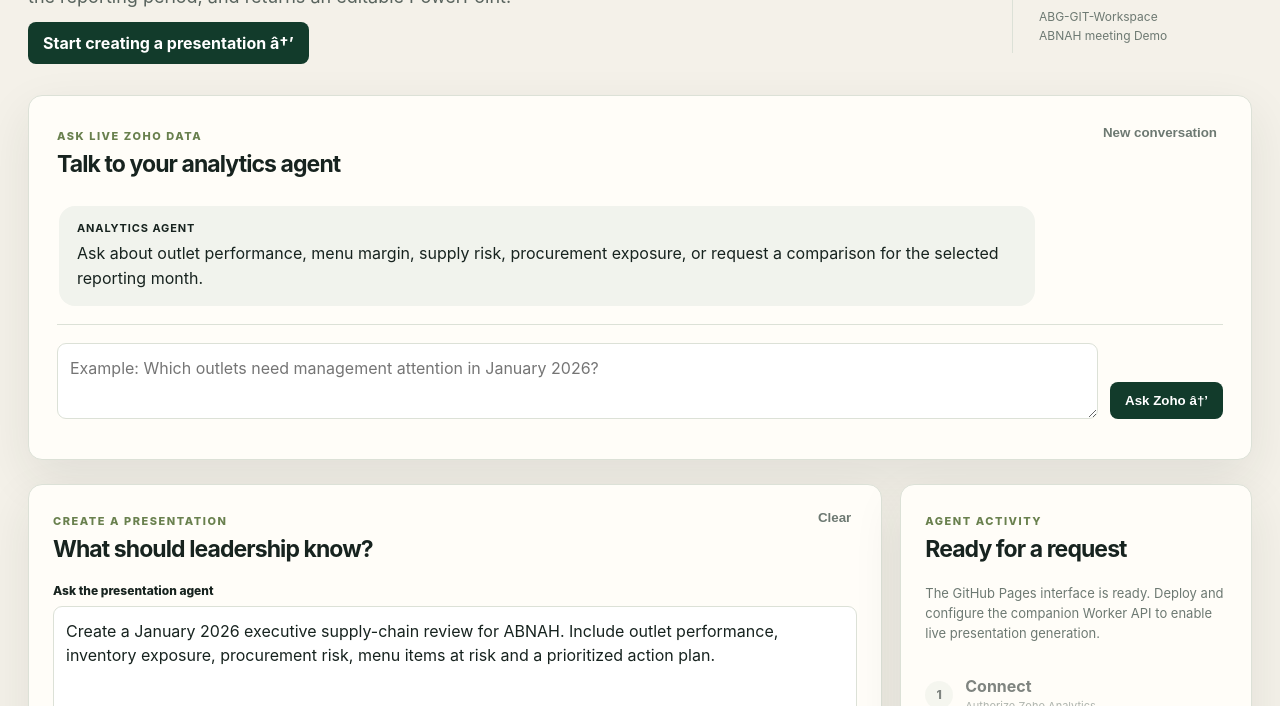
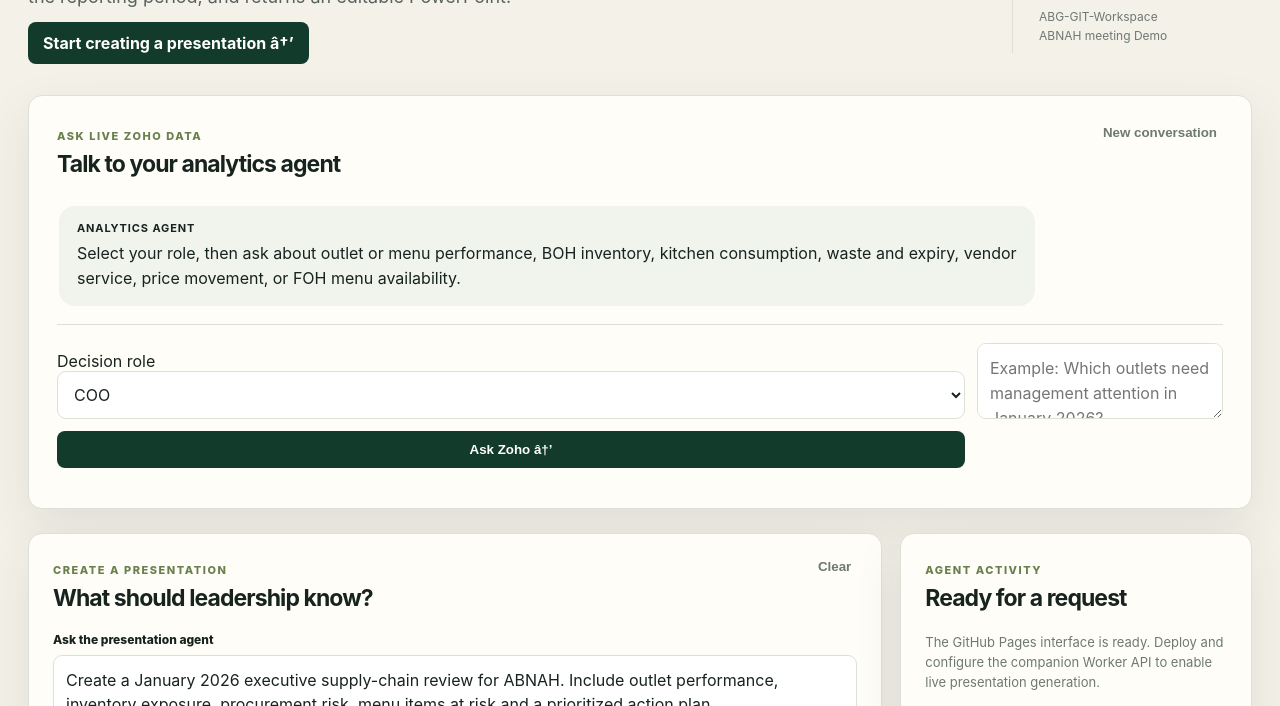
Before and after one commit to MAJOS-tech/zoho-ppt-agent, a plain HTML site: page docs/index.html in a window 1280 px wide. Shown: the part 394-1100 px from the top of the page. Drawn offline with Linux system fonts and the light colour scheme; no server answers.

Commit message:
Add persona-aware QSR analytics UX

```diff
--- a/docs/index.html
+++ b/docs/index.html
@@ -41,13 +41,15 @@
           <button id="new-chat-button" class="text-button" type="button">New conversation</button>
         </div>
         <div id="chat-messages" class="chat-messages" aria-live="polite">
-          <div class="chat-message assistant"><b>Analytics agent</b><p>Ask about outlet performance, menu margin, supply risk, procurement exposure, or request a comparison for the selected reporting month.</p></div>
+          <div class="chat-message assistant"><b>Analytics agent</b><p>Select your role, then ask about outlet or menu performance, BOH inventory, kitchen consumption, waste and expiry, vendor service, price movement, or FOH menu availability.</p></div>
         </div>
         <div id="evidence-table" class="evidence-table" hidden></div>
         <form id="chat-form" class="chat-form">
+          <label class="role-field">Decision role<select id="chat-role"><option value="ceo">CEO</option><option value="coo" selected>COO</option><option value="procurement_manager">Procurement Manager</option><option value="executive_chef">Executive Chef</option><option value="outlet_manager">Outlet Manager</option><option value="finance">Finance Controller</option></select></label>
           <textarea id="chat-input" rows="2" required placeholder="Example: Which outlets need management attention in January 2026?"></textarea>
           <button id="ask-button" class="button primary" type="submit">Ask Zoho <span>â†’</span></button>
         </form>
+        <div id="question-starters" class="question-starters" aria-label="Suggested deep questions"></div>
         <div class="chat-actions"><button id="use-for-deck" class="button ghost" type="button" hidden>Use this question for a PowerPoint</button></div>
       </section>
 
```
